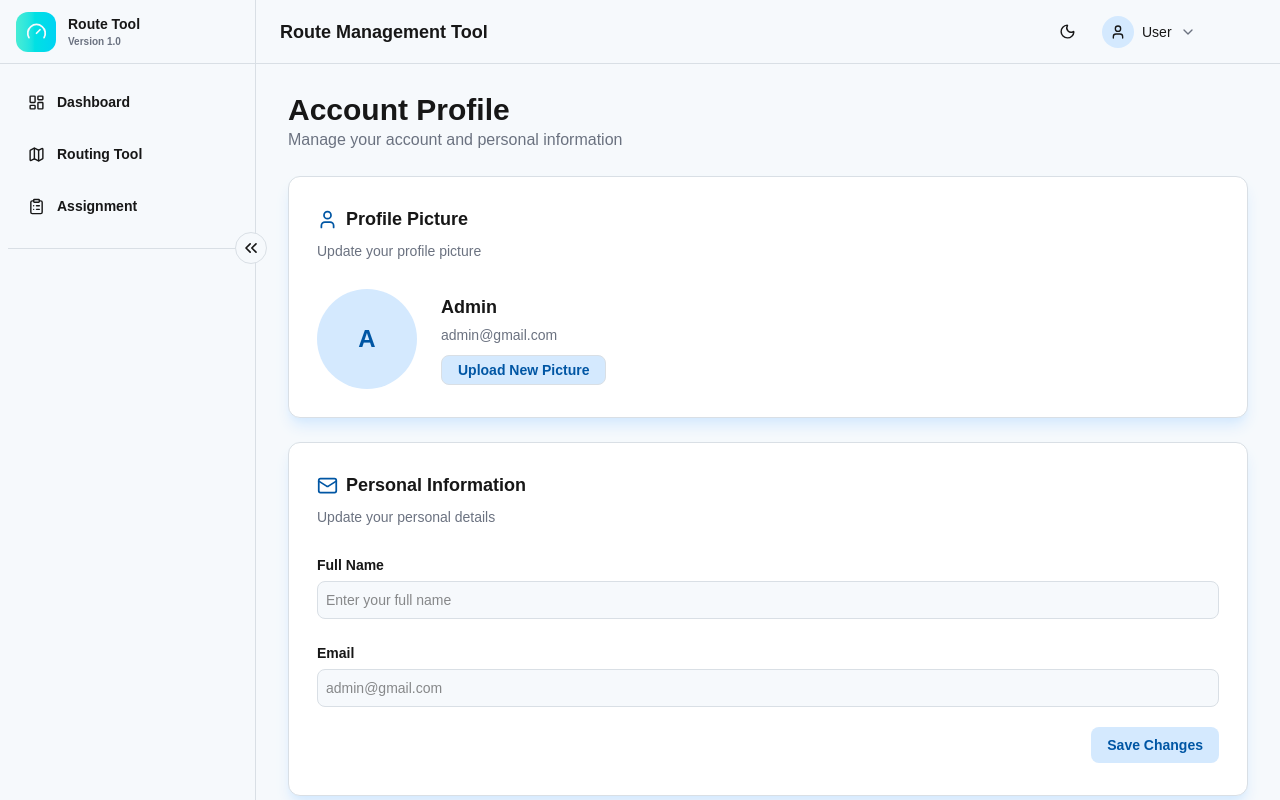
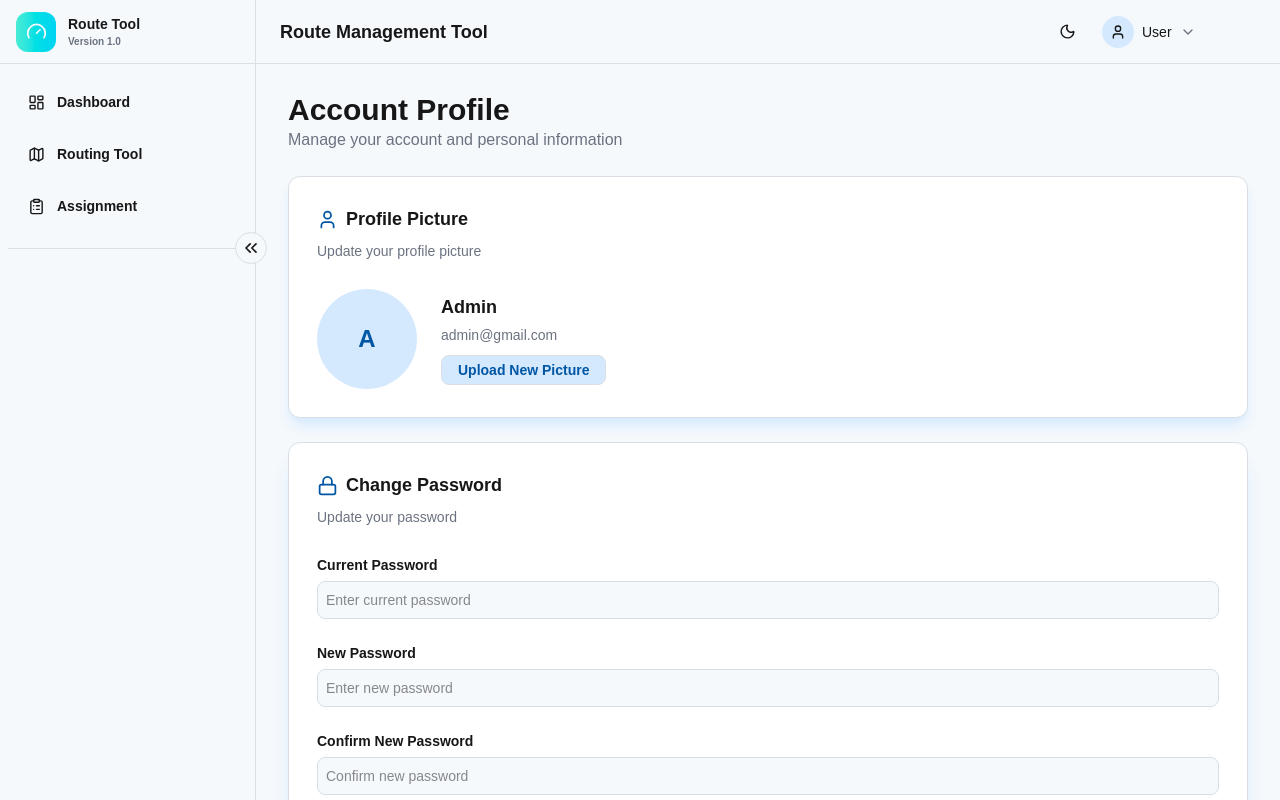
Before and after one commit to jrsantiagoo/route-management-system, a Next.js app in the folder client/: page /profile in a window 1280 px wide. Shown: the top 800 px of the page. Built offline with nearby package versions, Linux system fonts and the light colour scheme; no server answers; sample sign-in values are in the browser's storage.

Commit message:
refactor(ui): removed personal information card

```diff
--- a/client/app/(protected)/profile/page.tsx
+++ b/client/app/(protected)/profile/page.tsx
@@ -1,7 +1,6 @@
 "use client";
 
 import ChangePasswordCard from "@/components/profile/change-password-card";
-import PersonalInfoCard from "@/components/profile/personal-info";
 import ProfileCard from "@/components/profile/avatar-card";
 
 const placeholderAcc = { username: "Admin", email: "admin@gmail.com" };
@@ -22,8 +21,6 @@ export default function ProfilePage() {
                 avatarUrl=""
             />
 
-            <PersonalInfoCard />
-
             <ChangePasswordCard />
         </div>
     );
--- a/client/components/profile/personal-info.tsx
+++ /dev/null
@@ -1,75 +0,0 @@
-"use client";
-
-import { useState } from "react";
-import { Mail } from "lucide-react";
-
-export default function PersonalInfoCard() {
-    const [newFullname, setNewFullname] = useState("");
-    const [newEmail, setNewEmail] = useState("");
-
-    return (
-        <div className="flex flex-col gap-2 justify-between rounded-xl bg-card border border-border shadow-lg shadow-primary">
-            <div className="flex items-center gap-2 pt-7 pl-7 text-lg font-semibold">
-                <Mail size={21} className="text-primary-foreground" />
-                Personal Information
-            </div>
-            <p className="pl-7 text-sm text-muted-foreground">
-                Update your personal details
-            </p>
-
-            {/* Allows Update of User Info */}
-            <form
-                onSubmit={(e) => e.preventDefault()}
-                className="flex flex-col gap-6 pl-7 pr-7 pb-7 pt-5"
-            >
-                {/* Current Password Input */}
-                <div className="flex flex-col gap-1.5">
-                    <label
-                        htmlFor="current-password"
-                        className="text-sm font-semibold text-foreground"
-                    >
-                        Full Name
-                    </label>
-                    <input
-                        id="new-fullname"
-                        type="text"
-                        placeholder="Enter your full name"
-                        value={newFullname}
-                        onChange={(e) => setNewFullname(e.target.value)}
-                        className="bg-background border border-border rounded-lg p-2 text-sm text-foreground w-full
-                            focus:outline-none focus:ring-2 focus:ring-primary-foreground"
-                    />
-                </div>
-
-                {/* New Password Input */}
-                <div className="flex flex-col gap-1.5">
-                    <label
-                        htmlFor="new-email"
-                        className="text-sm font-semibold text-foreground"
-                    >
-                        Email
-                    </label>
-                    <input
-                        id="new-email"
-                        type="email"
-                        placeholder="admin@gmail.com"
-                        value={newEmail}
-                        onChange={(e) => setNewEmail(e.target.value)}
-                        className="bg-background border border-border rounded-lg p-2 text-sm text-foreground w-full
-                            focus:outline-none focus:ring-2 focus:ring-primary-foreground"
-                    />
-                </div>
-
-                {/* Enables Information Update */}
-                <div className="flex justify-end -mt-1 mb-1">
-                    <button
-                        type="submit"
-                        className="px-4 py-2 text-sm font-semibold text-primary-foreground bg-primary hover:bg-secondary rounded-lg transition"
-                    >
-                        Save Changes
-                    </button>
-                </div>
-            </form>
-        </div>
-    );
-}
```
